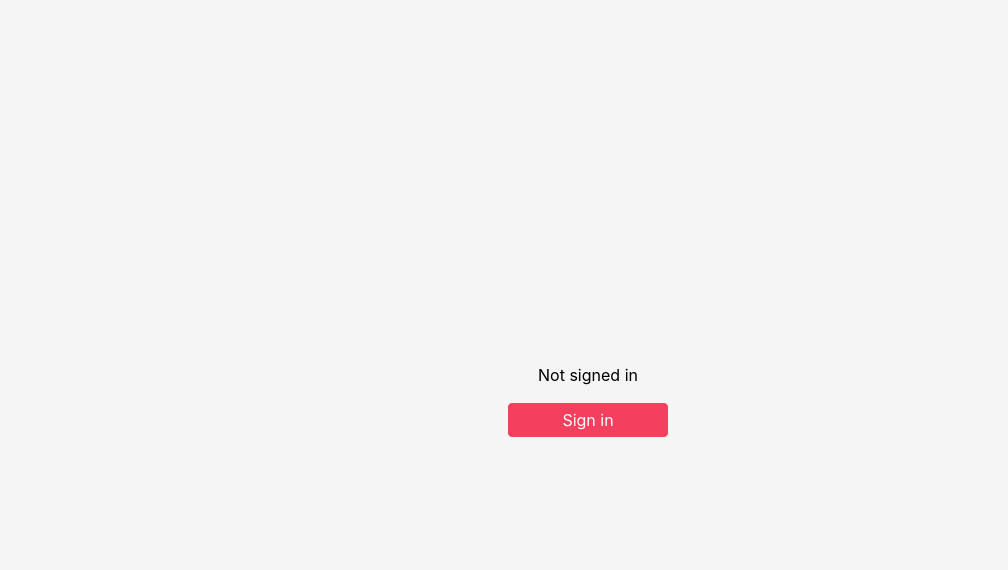
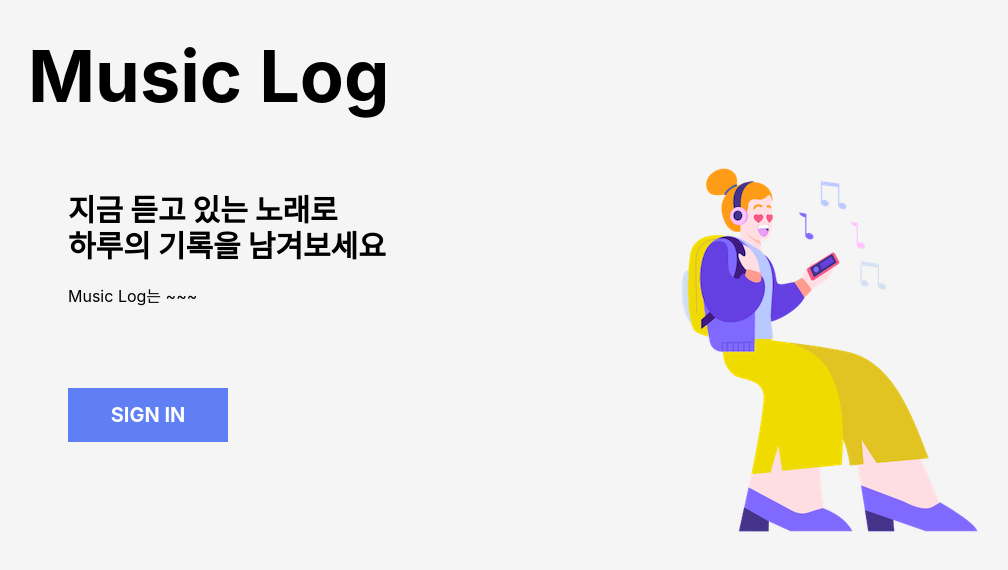
Before and after one commit to coco-ball/WP-MusicLog, a Next.js app in the folder music-log/: page /auth/signin in a window 1280 px wide. Shown: the top 570 px of the page, without its empty margins (52-1060 px from the left). Built offline with nearby package versions, Linux system fonts and the light colour scheme; no server answers.

Commit message:
로그인 페이지 css

```diff
--- a/music-log/pages/auth/signin.js
+++ b/music-log/pages/auth/signin.js
@@ -15,20 +15,32 @@ export default function Signin() {
   }
 
   return (
-    <div className="flex justify-center h-screen">
-      <div className="grid m-auto text-center">
-        <div className="m-4">Not signed in</div>
-        <button
-          className={`w-40
-                    justify-self-center
-                    p-1 mb-4
-                    bg-rose-500 text-white
-                    border border-rose-500 rounded
-                    hover:bg-white hover:text-rose-500`}
-          onClick={() => signIn()}
-        >
-          Sign in
-        </button>
+    <div className="h-screen">
+      <div className="grid ml-20">
+        <div className="mt-10 mb-10 text-7xl font-bold" id="title">Music Log</div>
+        <div className="ml-10 grid grid-cols-2 gap-8">
+          <div id="text" className = "mt-10">
+            <div className="text-3xl font-bold">
+              지금 듣고 있는 노래로
+              <br />하루의 기록을 남겨보세요
+            </div>
+            <div className="text-l mt-5 mb-10">Music Log는 ~~~</div>
+            <button
+              className={`w-40
+                p-3 mb-4 mt-10
+                bg-[#617FF5] text-white
+                border border-[#617FF5]
+                hover:bg-white hover:text-[#617FF5]
+                text-xl font-bold`}
+              onClick={() => signIn()}
+            >
+              SIGN IN
+            </button>
+          </div>
+          <div id="image" className="w-3000">
+            <img src="/The Band.png" alt="The Band" />
+          </div>
+        </div>
       </div>
     </div>
   );
--- a/music-log/src/components/MainPage.js
+++ b/music-log/src/components/MainPage.js
@@ -53,8 +53,8 @@ const MainPage = () => {
   //장소는 아직
   const location = "서울대학교 83동";
 
-  const [lastUpdatedTime, updateTime] = useState("");
-  const [lastPushTime, updatePushTime] = useState("");
+  const [lastUpdatedTime, updateTime] = useState(" ");
+  const [lastPushTime, updatePushTime] = useState(" ");
 
   //-------------------------------------------------------
   //API로 값 기져오고 변수(state)에 저장
@@ -218,7 +218,7 @@ const MainPage = () => {
       const timeDifference2 = time2 - time3;
       if (timeDifference2 > wantedDiff3) {
         console.log("마지막 푸시로부터 시간이 지났음");
-        const str = time2.toISOString();
+        const str = new Date().toISOString;
         localStorage.setItem("lastPushTime", str);
         updatePushTime(str);
         console.log("state 업데이트 체크: ", lastPushTime);
```
Also changed, not shown: music-log/public/The Band.png (added).
